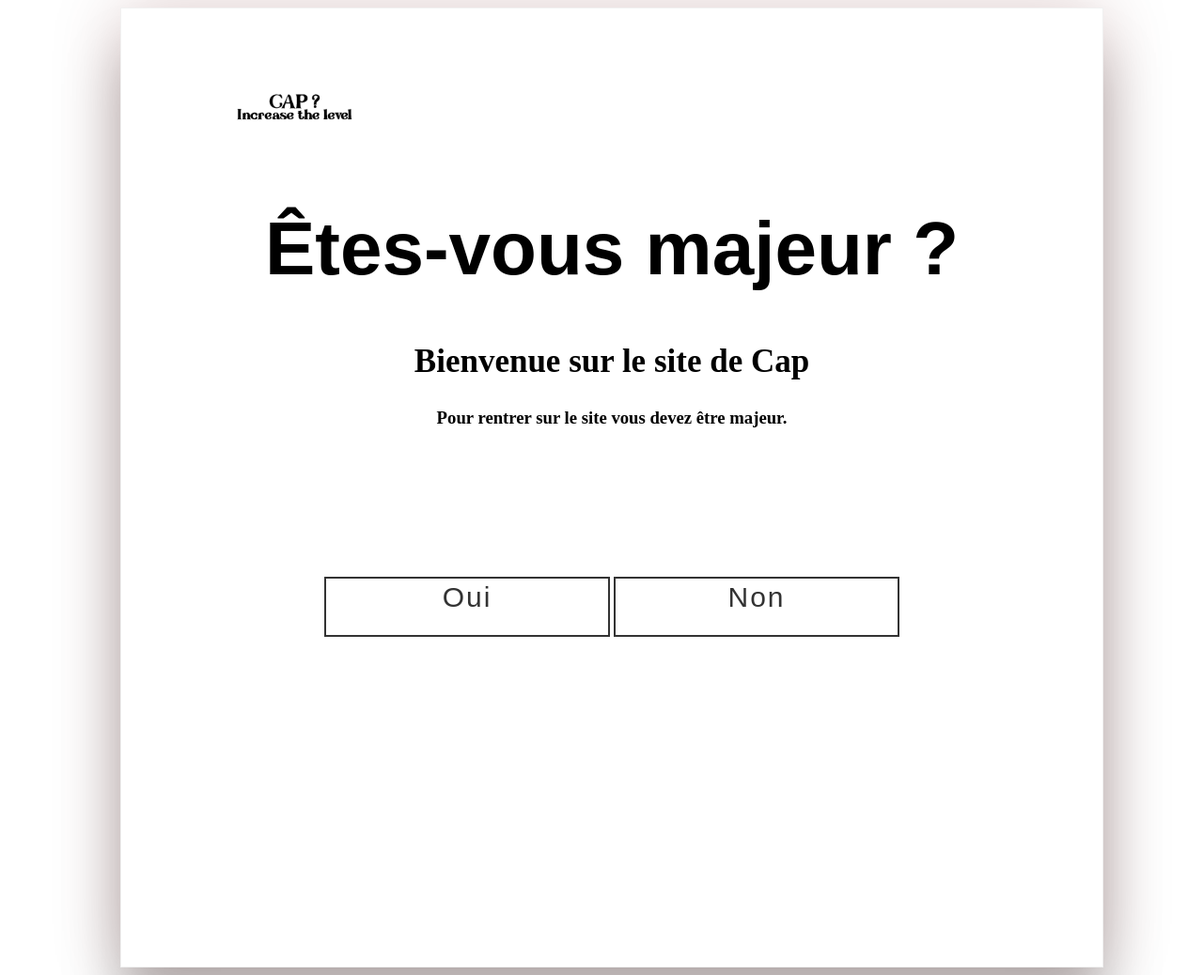
After one commit to mohakjo/Cap, a PHP site: page /verification.php in a window 1280 px wide. The commit adds this page. Shown: the whole page at 94% size. Run offline with PHP 8.4, Linux system fonts and the light colour scheme.

Commit message:
Toujours

```diff
--- a/public/css/general.css
+++ b/public/css/general.css
@@ -1,6 +1,6 @@
 @font-face {
   font-family: 'Louis George Café';
-  src: url(/../public/font/Louis_George_Cafe.ttf);
+  src: url(../police/Louis_George_Cafe.ttf);
 }
 
 
--- /dev/null
+++ b/public/css/verification.css
@@ -0,0 +1,93 @@
+* {
+    text-decoration: none;
+}
+
+
+body {
+    width: 80%;
+    padding: 10px;
+    vertical-align: middle;
+    text-align: center;
+    min-height: 1000px;
+    display: inline-block;
+    border: 1px solid #f1f1f1;
+    background: #FFF;
+    box-shadow: 0 0 70px 0 rgba(94, 4, 4, 0.2), 0 54px 55px 0 rgba(0,0,0,0.25);
+    margin-left: 10%;
+    background-size: 300% 300%;
+
+
+}
+
+img {
+  height: 140px;
+  float: left;
+  padding-left: 35px;
+  padding-top: 25px;
+}
+
+h1 {
+    text-align: center;
+    font-family: 'Louis George Café', sans-serif;
+    font-size: 5rem;
+    margin-top: 200px;
+}
+
+h2 {
+  text-align: center;
+  font-size: 35px;
+}
+
+h3 {
+  text-align: center;
+}
+
+.wrapper{
+    position: fixed;
+    top: 50%;
+    left: 50%;
+    transform: translate(-50%, -50%);
+  }
+
+  a{
+    display: inline-block;
+    width: 300px;
+    height: 60px;
+    line-height: 40px;
+    font-size: 18px;
+    font-family: 'Louis George Café',sans-serif;
+    text-decoration: none;
+    color: #333;
+    border: 2px solid #333;
+    letter-spacing: 2px;
+    text-align: center;
+    position: relative;
+    transition: all .35s;
+    margin-top: 140px;
+  }
+
+  a span{
+    position: relative;
+    z-index: 2;
+    padding-top: 2px;
+    font-size: 30px;
+  }
+
+  a:after{
+    position: absolute;
+    content: "";
+    top: 0;
+    left: 0;
+    width: 0;
+    height: 100%;
+    background: #ffffff;
+    transition: all .35s;
+  }
+
+  a:hover{
+    color: #fff;
+  }
+
+  a:hover:after{
+    width: 100%;
+  }
--- /dev/null
+++ b/verification.php
@@ -0,0 +1,18 @@
+<!DOCTYPE html>
+<html lang="fr">
+<head>
+    <meta charset="UTF-8">
+    <meta http-equiv="X-UA-Compatible" content="IE=edge">
+    <meta name="viewport" content="width=device-width, initial-scale=1.0">
+    <link rel="stylesheet" href="public/css/verification.css">
+    <title>Vérification de l'âge</title>
+</head>
+<body>
+    <img src="public/images/LogoCapBlanc.png" alt="Logo">
+    <h1>Êtes-vous majeur ?</h1>
+    <h2>Bienvenue sur le site de Cap</h2>
+    <h3>Pour rentrer sur le site vous devez être majeur.</h3>
+    <a href="index.php"><span>Oui</span></a>
+    <a href="refus.php"><span>Non</span></a>
+</body>
+</html>
```
Also changed, not shown: Stie Ecomerce/search.php (deleted, +0 -19 lines), app/view/parts/commandes.view.php (+5 -5 lines), app/view/parts/index.view.php (+6 -8 lines), public/css/index.css (+14 -5 lines), .htaccess (added), public/images/LogoCapBlanc.png (added), public/police/Louis_George_Cafe.ttf (renamed from public/police/Louis George Cafe.ttf), refus.php (added).
